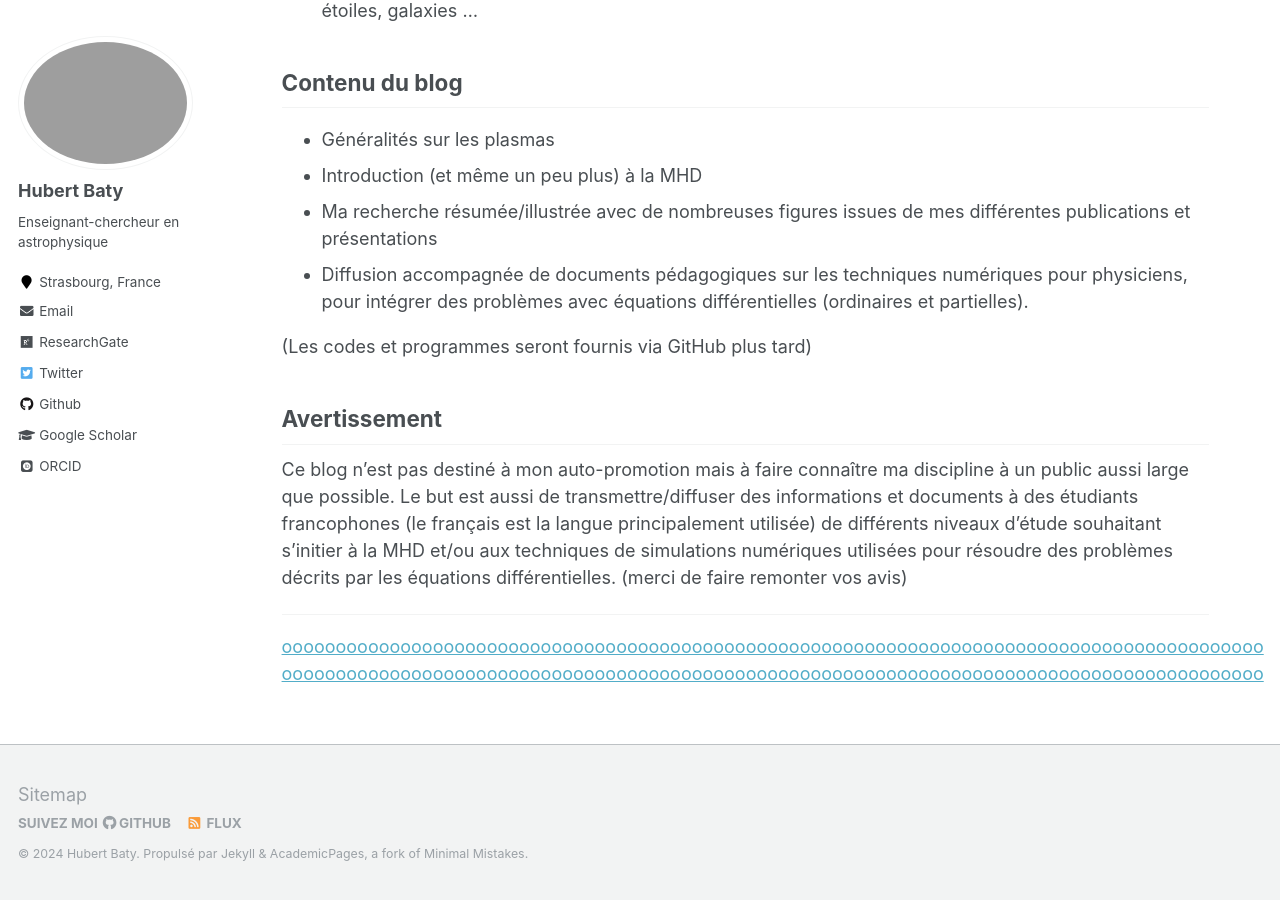
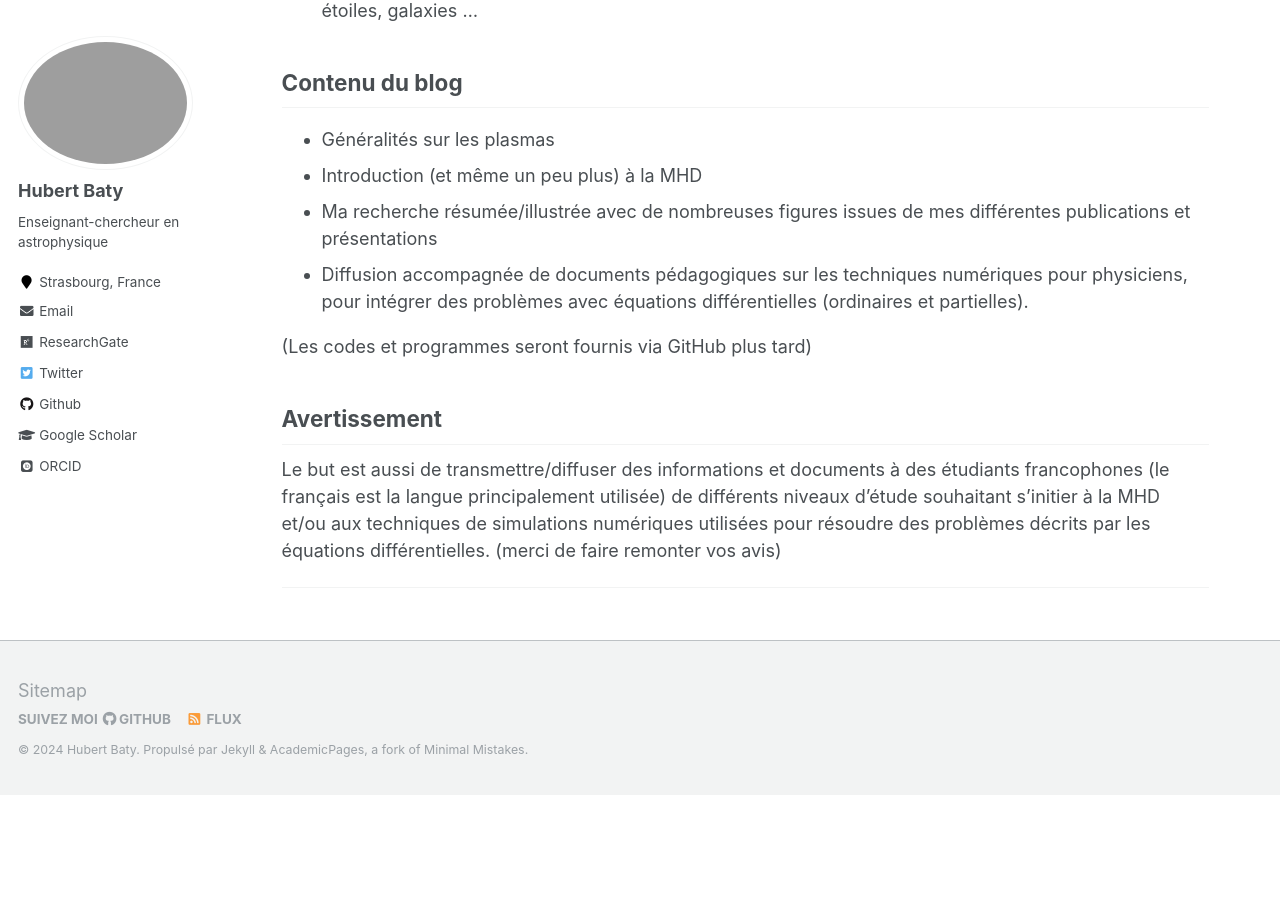
Before and after one commit to hubertbaty/hubertbaty.github.io, a Jekyll site: the page built from _pages/about.md, in a window 1280 px wide and 900 px high, scrolled down 1116 px. Built offline with Jekyll 4.4.1, drawn with Linux system fonts in a browser that asks for light colours; some web fonts are replaced; after the commit the page ends 1911 px from its top, so only the background shows below that.

Commit message:
Update about.md

```diff
--- a/_pages/about.md
+++ b/_pages/about.md
@@ -36,9 +36,7 @@ redirect_from:
 (Les codes et programmes seront fournis via GitHub plus tard)
 
 ## Avertissement
-Ce blog n'est pas destiné à mon auto-promotion mais à faire connaître ma discipline à un public aussi large que possible. Le but est aussi de transmettre/diffuser des informations et documents à des étudiants francophones (le français est la langue principalement utilisée) de différents niveaux d'étude souhaitant s'initier à la MHD et/ou aux techniques de simulations numériques utilisées pour résoudre des problèmes décrits par les équations différentielles.
+Le but est aussi de transmettre/diffuser des informations et documents à des étudiants francophones (le français est la langue principalement utilisée) de différents niveaux d'étude souhaitant s'initier à la MHD et/ou aux techniques de simulations numériques utilisées pour résoudre des problèmes décrits par les équations différentielles.
 (merci de faire remonter vos avis)
 
 ******************************************************************************************************************
-[ooooooooooooooooooooooooooooooooooooooooooooooooooooooooooooooooooooooooooooooooooooooooooo](#)
-[ooooooooooooooooooooooooooooooooooooooooooooooooooooooooooooooooooooooooooooooooooooooooooo](#)
```
